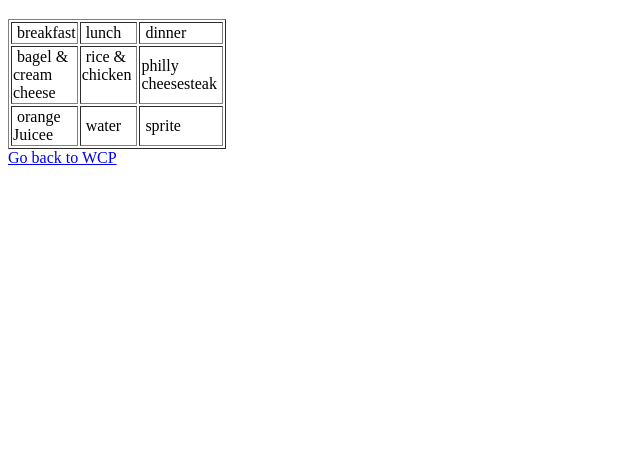
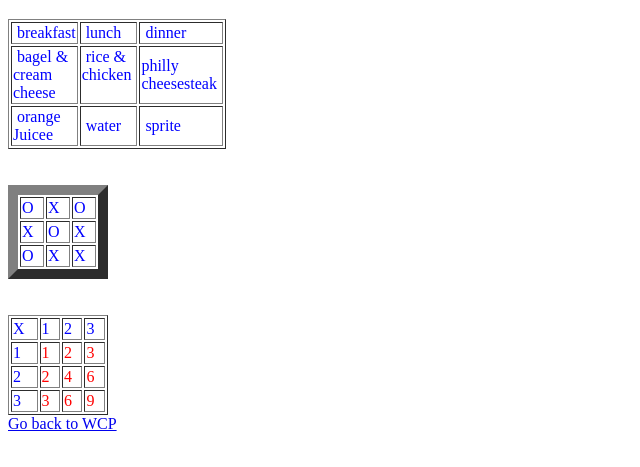
Before and after one commit to ivanastea/ivanastea.github.io, a plain HTML site: page wccppage/wcplab1.html in a window 1280 px wide. Shown: the part 61-528 px from the top of the page, without its empty margins (0-640 px from the left). Drawn offline with Linux system fonts and the light colour scheme.

Commit message:
Add files via upload

```diff
--- a/wccppage/wcplab1.html
+++ b/wccppage/wcplab1.html
@@ -3,6 +3,17 @@
 <head>
 <meta charset="UTF-8">
 <title> Working With Tables</title>
+<style type="text/css">
+.red {
+    color: red;
+}
+td {
+    color: blue;
+}
+
+@media screen{
+}
+</style>
 </head>
 
 
@@ -29,6 +40,60 @@
     </tr>
   </tbody>
 </table>
-	<a href="../wcp.html">Go back to WCP</a>
+	<br>
+<br>
+	<table width="100" border="10">
+  <tbody>
+    <tr>
+      <td>O</td>
+      <td>X</td>
+      <td> O</td>
+    </tr>
+    <tr>
+      <td> X</td>
+      <td>O</td>
+      <td>X</td>
+    </tr>
+    <tr>
+      <td>O</td>
+      <td>X</td>
+      <td> X</td>
+    </tr>
+  </tbody>
+</table>
+	<br>
+<br>
+<table width="100" border="1">
+  <tbody>
+    <tr>
+      <td>X</td>
+      <td>1</td>
+      <td>2</td>
+      <td>3</td>
+    </tr>
+    <tr>
+      <td>1</td>
+      <td class="red">1</td>
+      <td class="red">2</td>
+      <td class="red">3</td>
+    </tr>
+    <tr>
+      <td>2</td>
+      <td class="red">2</td>
+      <td class="red">4</td>
+      <td class="red">6</td>
+    </tr>
+    <tr>
+      <td>3</td>
+      <td class="red">3</td>
+      <td class="red">6</td>
+      <td class="red">9</td>
+    </tr>
+  </tbody>
+</table>
+
+
+
+<a href="../wcp.html">Go back to WCP</a>
 </body>
 </html>
```
Also changed, not shown: aboutme.html (+8 -5 lines), digitaldesign.html (+12 -3 lines), digitaldesign/ddlab5.html (added, +58 -0 lines), visualdesign.html (+9 -5 lines).
